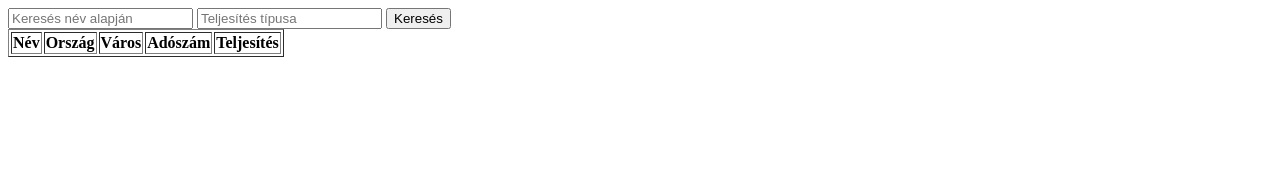
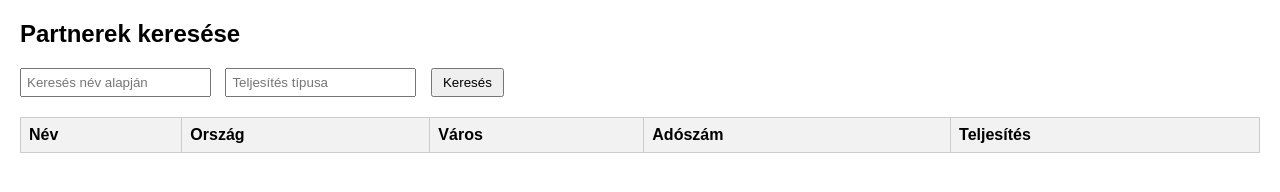
Before and after one commit to MaczakG/management, a website: page test.html in a window 1280 px wide. Drawn offline with Linux system fonts and the light colour scheme; no server answers.

Commit message:
Update test.html

```diff
--- a/test.html
+++ b/test.html
@@ -1,8 +1,26 @@
+<!DOCTYPE html>
+<html lang="hu">
+<head>
+  <meta charset="UTF-8">
+  <title>Partnerek keresése</title>
+  <style>
+    body { font-family: Arial, sans-serif; margin: 20px; }
+    input { margin-right: 10px; padding: 5px; }
+    button { padding: 5px 10px; }
+    table { border-collapse: collapse; margin-top: 20px; width: 100%; }
+    th, td { border: 1px solid #ccc; padding: 8px; text-align: left; }
+    th { background-color: #f2f2f2; }
+  </style>
+</head>
+<body>
+
+<h2>Partnerek keresése</h2>
+
 <input id="name" placeholder="Keresés név alapján">
 <input id="completion" placeholder="Teljesítés típusa">
 <button onclick="loadData()">Keresés</button>
 
-<table id="dataTable" border="1">
+<table id="dataTable">
   <thead>
     <tr>
       <th>Név</th>
@@ -20,11 +38,22 @@ async function loadData() {
   const name = document.getElementById("name").value;
   const completion = document.getElementById("completion").value;
 
-  const res = await fetch(`https://your-amplify-backend-url/api/partners?name=${name}&completion=${completion}`);
+  try {
+    // Cseréld ki <EC2_PUBLIC_IP>-t a saját szervered publikus IP-jére
+    const res = await fetch(`https://13.60.229.11/partners?name=${encodeURIComponent(name)}&completion=${encodeURIComponent(completion)}`);
+    if (!res.ok) throw new Error("Hálózati hiba");
+
     const data = await res.json();
 
     const tbody = document.querySelector("#dataTable tbody");
     tbody.innerHTML = "";
+
+    if (data.length === 0) {
+      const tr = document.createElement("tr");
+      tr.innerHTML = `<td colspan="5" style="text-align:center;">Nincs találat</td>`;
+      tbody.appendChild(tr);
+      return;
+    }
 
     data.forEach(item => {
       const tr = document.createElement("tr");
@@ -37,7 +66,16 @@ async function loadData() {
       `;
       tbody.appendChild(tr);
     });
+
+  } catch (err) {
+    console.error("Hiba a lekérés során:", err);
+    alert("Hiba a lekérés során. Ellenőrizd, hogy a szerver fut és a publikus IP helyes.");
+  }
 }
 
+// Betöltéskor is jelenítse meg az adatokat
 loadData();
 </script>
+
+</body>
+</html>
```
Lines whose indentation alone changed are shown as unchanged.
